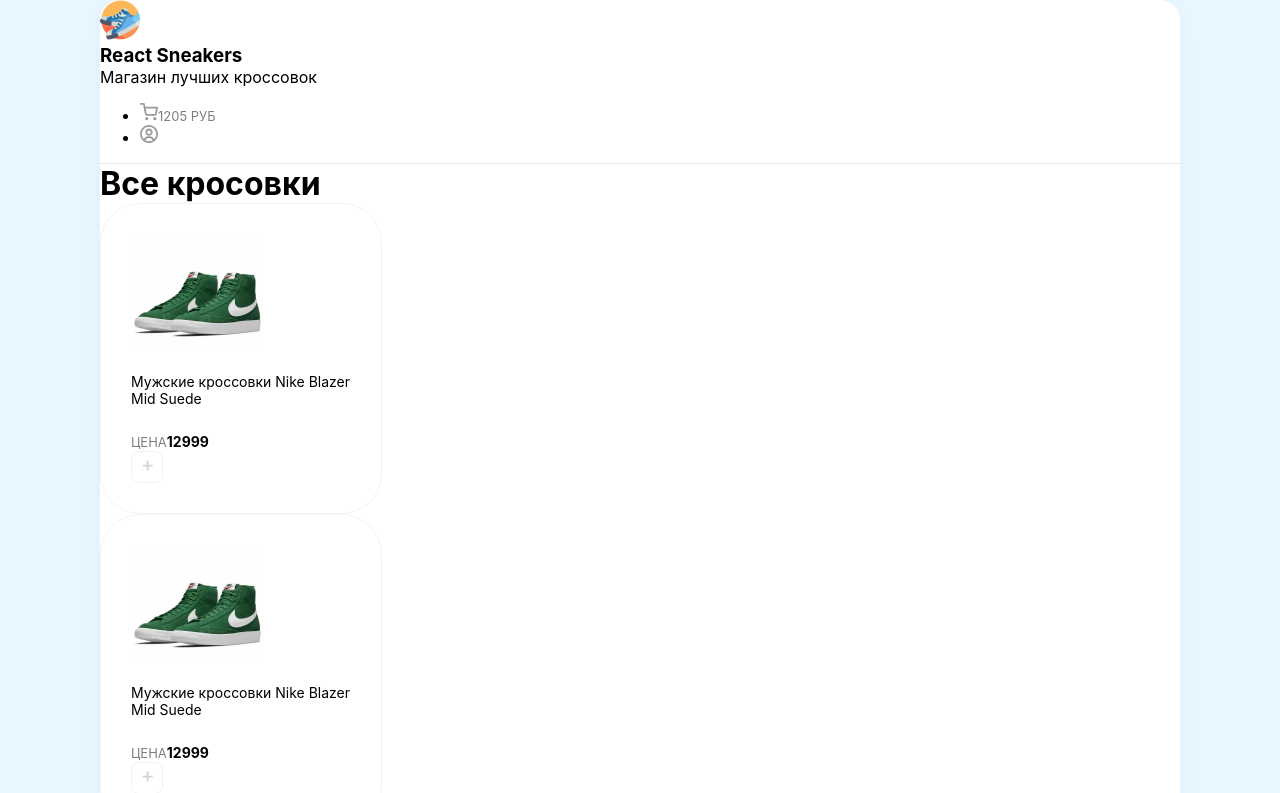
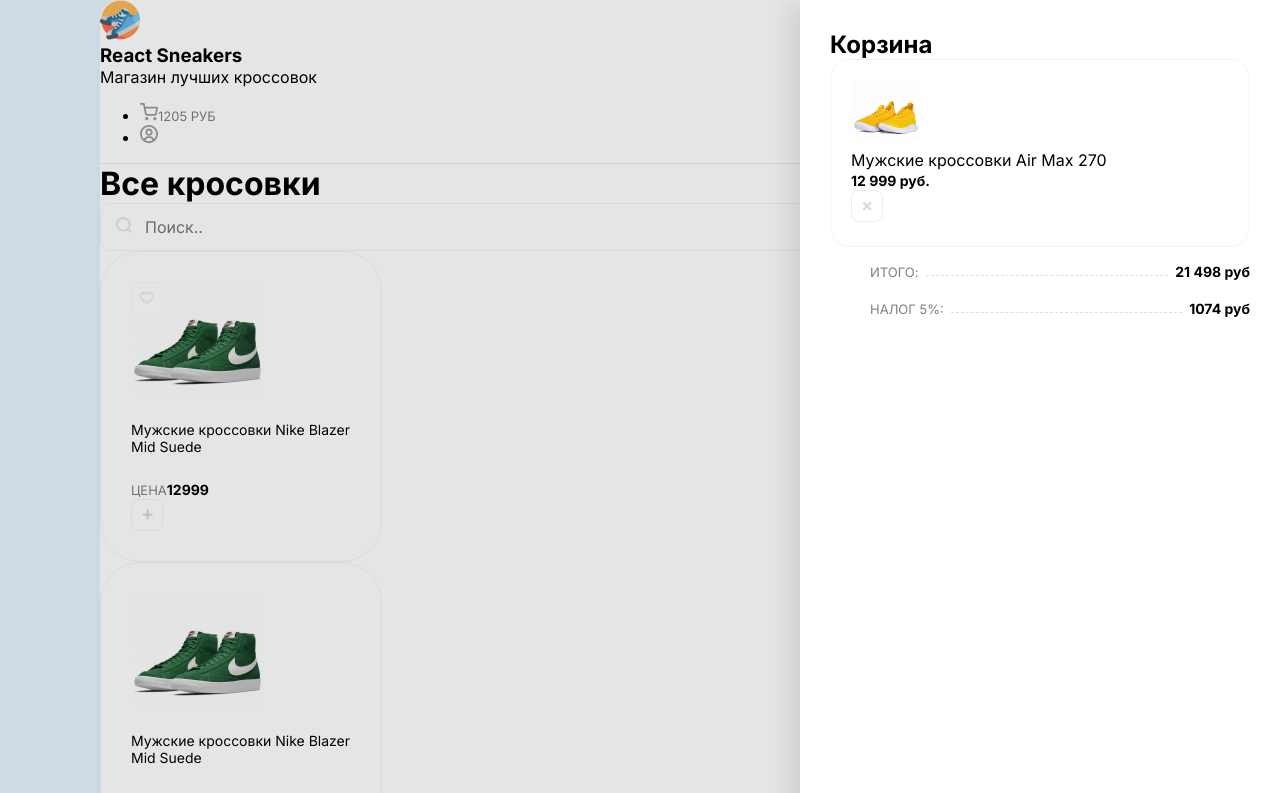
Before and after one commit to Sergei342/react-sneakers, a React (Create React App) app: page / in a window 1280 px wide. Shown: the top 793 px of the page. Built offline with nearby package versions, Linux system fonts and the light colour scheme.

Commit message:
init: total cart

```diff
--- a/src/App.js
+++ b/src/App.js
@@ -3,9 +3,62 @@
 
 function App() {
   return <div className="Wrapper clear">
+
+
+    <div className="overlay">
+      <div className="drawer">
+        <h2 className="mb-30">Корзина</h2>
+
+        <div className="Items">
+           <div className="cartItem d-flex align-center mb-20">
+
+        <div style={{backgroundImage:'url(/img/sneakers/5.jpg)'}} className="cartItemImg"></div>
+
+
+
+
+
+
+          <div className="mr-20">
+            <p className=" mb-5">Мужские кроссовки Air Max 270</p>
+            <b>12 999 руб.</b>
+          </div>
+          <img className="removeBtn" src="/img/btn-remove.svg" alt="Remove" />
+
+
+        </div>
+
+        <ul className="cartTotalBlock">
+      <li>
+        <span>Итого:</span>
+        <div></div>
+        <b>21 498 руб</b>
+      </li>
+      <li>
+      <span> Налог 5%:</span>
+      <div></div>
+      <b>1074 руб</b>
+      </li>
+    </ul>
+
+
+      </div>
+
+    </div>
+
+
+
+
+
+
+        </div>
+
+
+
+
     <header className=" d-flex justify-between align-centerv p-40">
       <div className="d-flex align-center">
-      <img width={40} height={40} src="/img/logo.png" />
+      <img className="logoHeader" width={40} height={40} src="/img/logo.png" alt="logo" />
       <div className="headerInfo">
        <div>
             <h3 className="text-uppercase">React Sneakers</h3>
@@ -16,21 +69,33 @@
       <ul className="d-flex">
 
         <li className="mr-30">
-          <img width={18} height={18} src="/img/cart.svg" />
+          <img width={18} height={18} src="/img/cart.svg" alt="cart" />
         <span>1205 руб</span>
         </li>
         <li>
-        <img width={18} height={18} src="/img/user.svg" />
+        <img width={18} height={18} src="/img/user.svg" alt="user"/>
           </li>
       </ul>
     </header>
     <div className="content p-40">
-      <h1 className="mb-40">Все кросовки</h1>
+
+      <div className="d-flex align-center mb-40 justify-between">
+
+      <h1>Все кросовки</h1>
+      <div className="search-block d-flex">
+        <img src="/img/search.svg" alt="search" />
+        <input placeholder="Поиск.." />
+
+      </div>
+
+      </div>
+
 
       <div className="d-flex">
-
-
       <div className="card">
+        <div className="favorite" >
+        <img src="/img/unliked.svg" alt="unliked" />
+        </div>
         <img width={133} height={112} src="/img/sneakers/1 (1).jpg" alt="Sneakers"/>
         <h5> Мужские кроссовки Nike Blazer Mid Suede</h5>
         <div className="d-flex justify-between align-center">
--- a/src/index.scss
+++ b/src/index.scss
@@ -6,6 +6,11 @@
   -webkit-font-smoothing: antialiased;
   -moz-osx-font-smoothing: grayscale;
   background-color: #e7f6ff;
+
+}
+
+* {
+  font-family:'Inter', system-ui;
 }
 
 code {
@@ -32,6 +37,10 @@
   margin: 0;
 }
 
+.logoHeader {
+  margin: 0 20px 0 0;
+}
+
 .content
 h1 {
 margin: 0;
@@ -42,6 +51,15 @@
   padding: 30px;
   width: 220px;
   border-radius: 40px;
+  margin-right: 30px ;
+  transition: box-shadow 0.2s ease-in-out, transform 0.2s ease-in-out;
+
+  &:hover {
+    box-shadow: 0px 20px 30px rgba (0, 0, 0, 0.07);
+    transform: translateY(-5px);
+
+
+  }
 
 
 }
@@ -69,3 +87,105 @@
 b {
   font-size: 14px;
 }
+
+.search-block {
+  border: 1px solid #f3f3f3;
+  border-radius: 10px;
+  padding: 0 15px;
+}
+
+input {
+  border: 0;
+  padding: 13px;
+  font-size: 16px;
+}
+
+.favorite {
+  position: absolute;
+  cursor: pointer;
+}
+
+.drawer {
+  position: absolute;
+  width: 420px;
+  height: 100%;
+  background: #ffffff;
+  right: 0;
+  box-shadow: -10px 4px 24px rgba(0, 0, 0, 0.1);
+  padding: 30px;
+}
+
+.cartTotalBlock {
+  li {
+    display: flex;
+    align-items: flex-end;
+    margin-bottom: 20px;
+
+    div {
+      flex: 1;
+      height: 1px;
+      border-bottom: 1px dashed #dfdfdf;
+      position: relative;
+      top: -4px;
+      margin: 0 7px;
+    }
+
+
+  }
+
+}
+
+.overlay {
+  position: absolute;
+  left: 0;
+  top: 0;
+  width: 100%;
+  height: 100%;
+
+  background-color: rgba(0, 0, 0, 0.1);
+  z-index: 1;
+}
+
+h2 {
+  margin: 0;
+  font-size: 24px;
+}
+
+.cartItem {
+  border: 1px solid #f3f3f3;
+  border-radius: 20px;
+  overflow: hidden;
+  padding: 20px;
+  p {
+    font-size: 16px;
+    margin: 0;
+
+
+  }
+
+
+
+}
+.cartItemImg {
+  width: 70px;
+  height: 70px;
+  background-size: contain;
+  background-position: 0 1px;
+  background-repeat: no-repeat;
+  margin-right: 20px;
+}
+
+b {
+font-size: 14px;
+}
+
+.removeBtn {
+  opacity: 0.5;
+  cursor: pointer;
+  transition: opacity 0.15s ease-in-out;
+
+  & :hover {
+    opacity: 1;
+  }
+
+}
```
